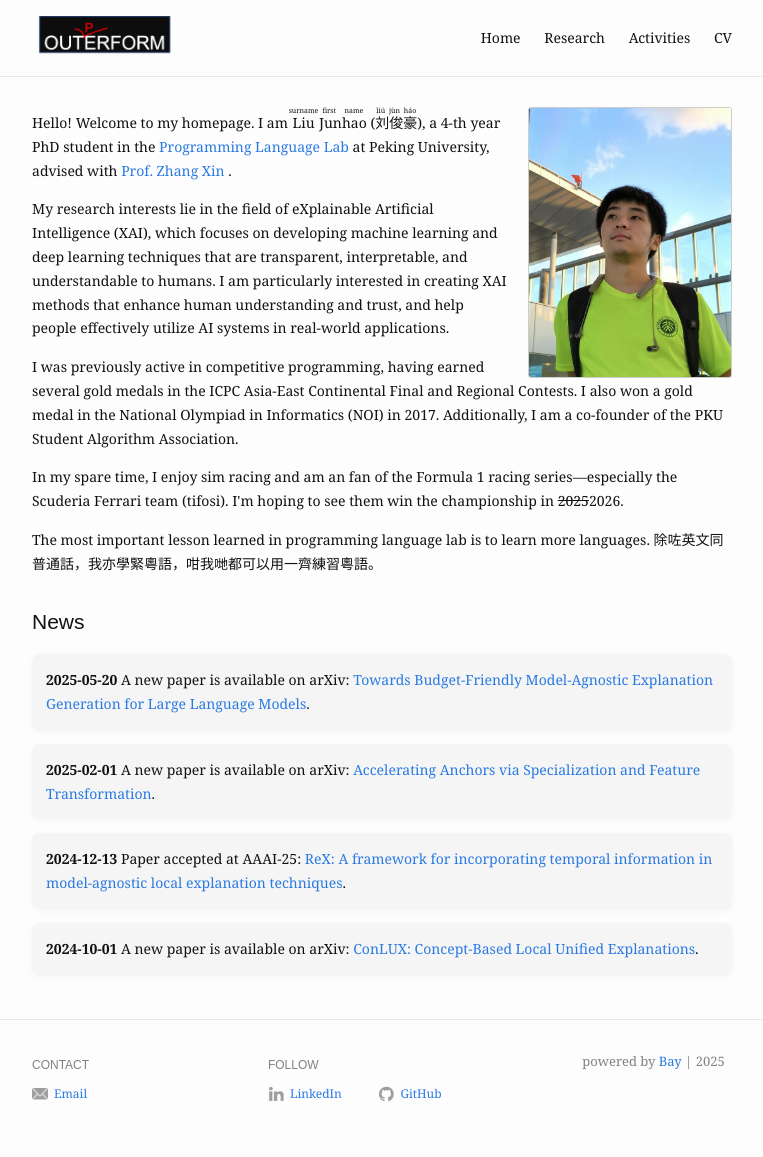
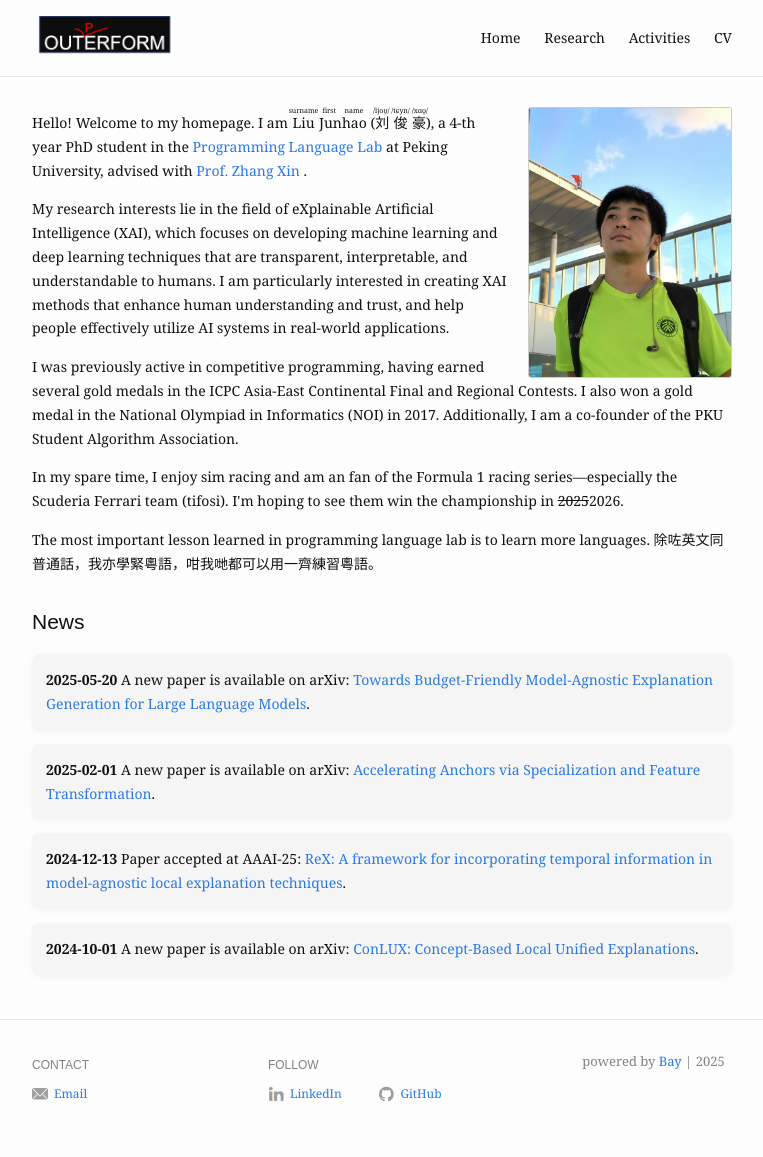
Before and after one commit to outerform/outerform.github.io, a Jekyll site: the page built from index.md, in a window 1280 px wide. Shown: the whole page, without its empty margins (258-1021 px from the left). Built offline with Jekyll 4.4.1, drawn with Linux system fonts in a browser that asks for light colours.

Commit message:
update CV

```diff
--- a/index.md
+++ b/index.md
@@ -6,7 +6,7 @@ profile_picture:
 ---
 
 <p>
-  Hello! Welcome to my homepage. I am <ruby>Liu<rt>surname</rt></ruby> <ruby>Junhao<rt>first name</rt></ruby> (<ruby>刘俊豪<rt>liú jùn háo</rt></ruby>), a 4-th year PhD student in the <a href = "https://pl.cs.pku.edu.cn">Programming Language Lab</a> at Peking University, advised with <a href="https://xinpl.github.io/">Prof. Zhang Xin</a> .
+  Hello! Welcome to my homepage. I am <ruby>Liu<rt>surname</rt></ruby> <ruby>Junhao<rt>first name</rt></ruby> (<ruby>刘俊豪<rt>/ljoʊ̯/ /tɕyn/ /xɑʊ̯/</rt></ruby>), a 4-th year PhD student in the <a href = "https://pl.cs.pku.edu.cn">Programming Language Lab</a> at Peking University, advised with <a href="https://xinpl.github.io/">Prof. Zhang Xin</a> .
 </p>
 
 
```
Also changed, not shown: 2 other files.
